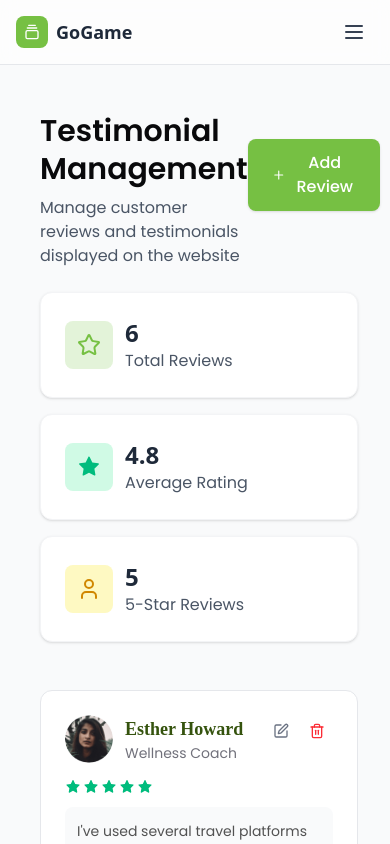
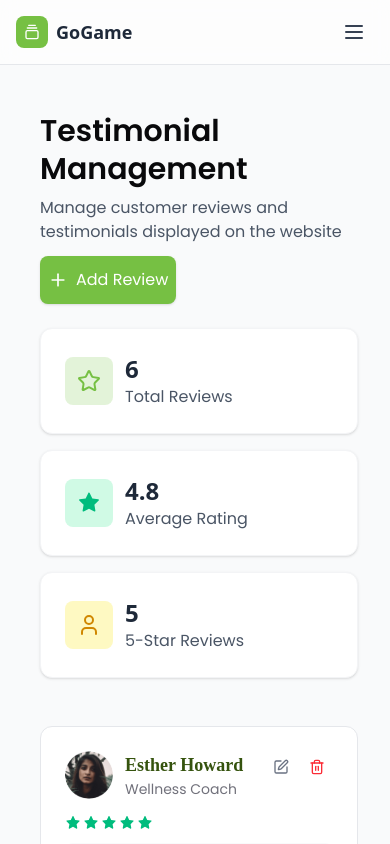
Before and after one commit to backbencherstudio/gogamee, a Next.js app: page /dashboard/testimonial in a window 390 px wide. Shown: the top 844 px of the page. Built offline with nearby package versions, Linux system fonts and the light colour scheme.

Commit message:
testimonial page 100% responsive now

```diff
--- a/app/(admin)/dashboard/testimonial/components/testimonial.tsx
+++ b/app/(admin)/dashboard/testimonial/components/testimonial.tsx
@@ -169,10 +169,10 @@ export default function TestimonialPage() {
   };
 
   return (
-    <div className="pt-4 pl-10 min-h-screen mb-4 pr-8">
+    <div className="py-4 pl-10 min-h-screen mb-4 pr-8">
       <div className="flex flex-col gap-6">
         {/* Header Section */}
-        <div className="flex items-center justify-between">
+        <div className="flex flex-col gap-3">
           <div className="flex flex-col gap-2">
             <h1 className="text-zinc-950 text-3xl md:text-4xl lg:text-4xl font-semibold font-['Poppins'] leading-tight pt-8">
               Testimonial Management
@@ -183,9 +183,9 @@ export default function TestimonialPage() {
           {/* Add Review Button */}
           <button
             onClick={() => setShowAddForm(true)}
-            className="flex items-center gap-2 px-6 py-3 bg-[#76C043] hover:bg-lime-600 text-white rounded-lg font-medium font-['Poppins'] transition-all duration-200 shadow-sm hover:shadow-md"
+            className="flex items-center gap-2 py-3 px-2 whitespace-nowrap bg-[#76C043] hover:bg-lime-600 rounded-lg font-['Poppins'] transition-all duration-200 shadow-sm hover:shadow-md text-white w-fit"
           >
-            <Plus className="w-5 h-5" />
+            <Plus className="w-5 h-5 text-white" />
             Add Review
           </button>
         </div>
```
